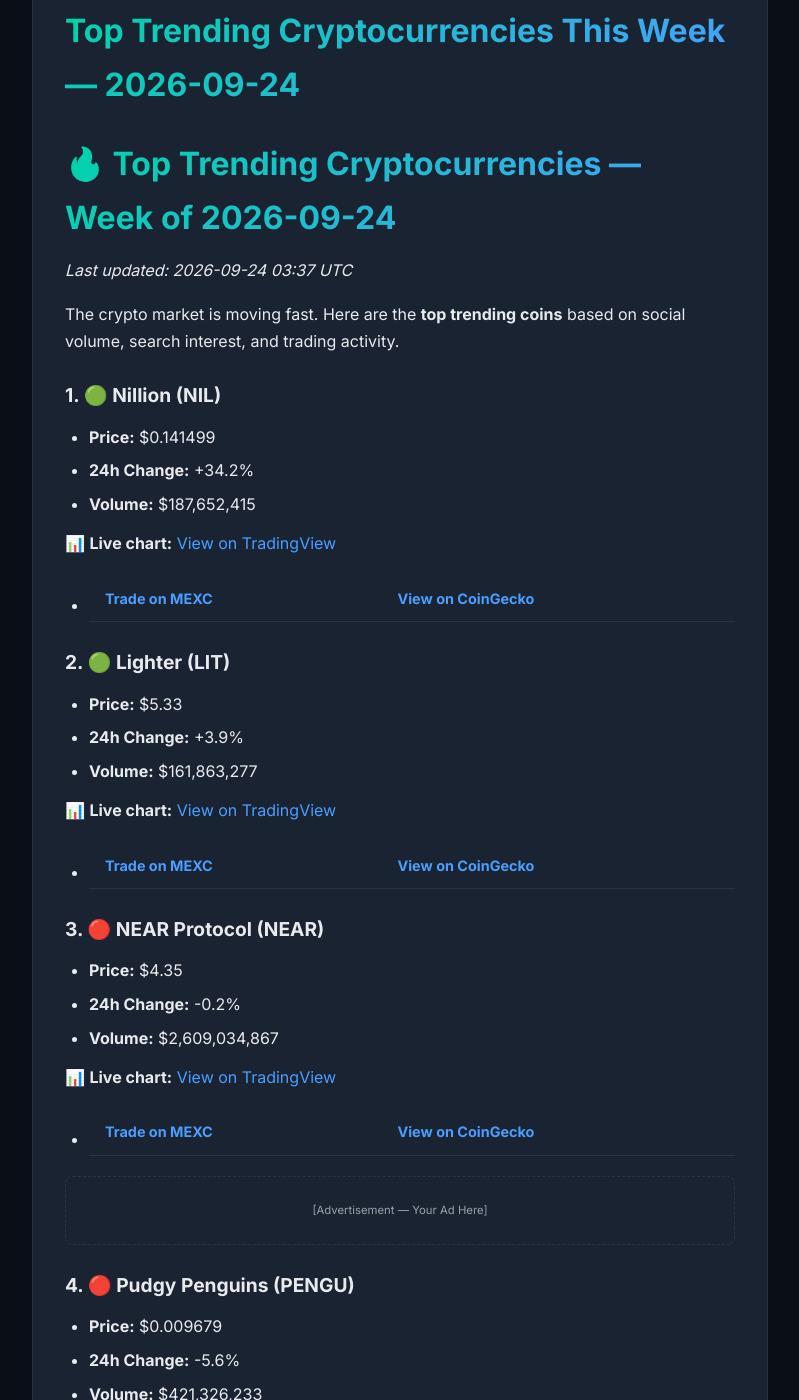
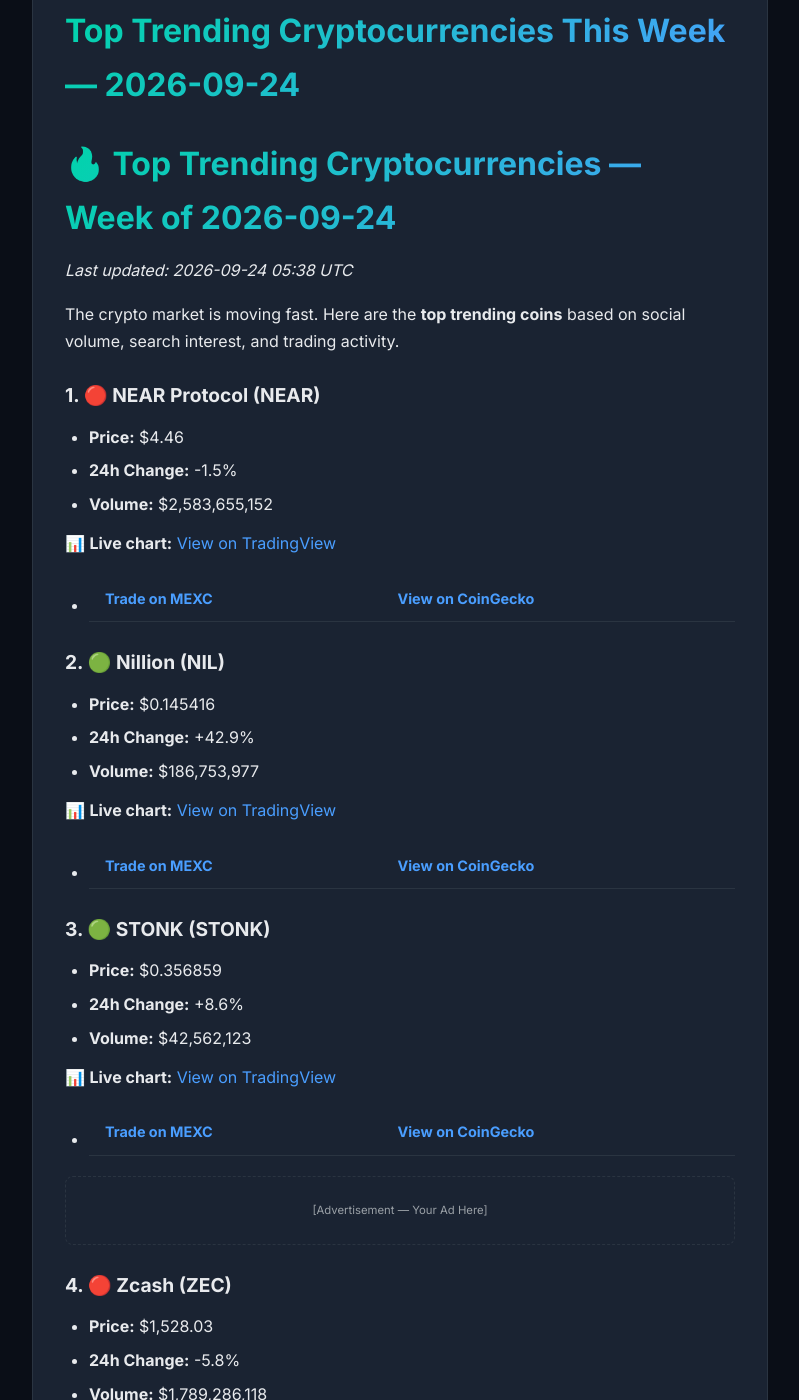
Before and after one commit to alexcipher-CRE/crypto-insights, a Jekyll site: the page built from _posts/2026-09-24-trending-coins.md, in a window 1280 px wide and 1400 px high, scrolled down 355 px. Shown: the whole window, without its empty margins (240-1039 px from the left). Built offline with Jekyll 4.4.1, drawn with Linux system fonts in a browser that asks for light colours; some of the changed text lies outside the part shown.

Commit message:
🚀 Auto-update: 22 posts

```diff
--- a/_posts/2026-09-24-trending-coins.md
+++ b/_posts/2026-09-24-trending-coins.md
@@ -6,64 +6,64 @@ tags: [crypto, trending, analysis]
 
 # 🔥 Top Trending Cryptocurrencies — Week of 2026-09-24
 
-*Last updated: 2026-09-24 03:37 UTC*
+*Last updated: 2026-09-24 05:38 UTC*
 
 The crypto market is moving fast. Here are the **top trending coins** based on social volume, search interest, and trading activity.
 
-### 1. 🟢 Nillion (NIL)
+### 1. 🔴 NEAR Protocol (NEAR)
 
-- **Price:** $0.141499
-- **24h Change:** +34.2%
-- **Volume:** $187,652,415
+- **Price:** $4.46
+- **24h Change:** -1.5%
+- **Volume:** $2,583,655,152
+
+📊 **Live chart:** [View on TradingView](https://www.tradingview.com/chart/?symbol=BINANCE:NEARUSDT)
+
+- **[Trade on MEXC](https://www.mexc.com/trade/NEAR_USDT?ref=YOUR_REF_ID)** | **[View on CoinGecko](https://www.coingecko.com/en/coins/near-protocol)**
+
+### 2. 🟢 Nillion (NIL)
+
+- **Price:** $0.145416
+- **24h Change:** +42.9%
+- **Volume:** $186,753,977
 
 📊 **Live chart:** [View on TradingView](https://www.tradingview.com/chart/?symbol=BINANCE:NILUSDT)
 
 - **[Trade on MEXC](https://www.mexc.com/trade/NIL_USDT?ref=YOUR_REF_ID)** | **[View on CoinGecko](https://www.coingecko.com/en/coins/nillion)**
 
-### 2. 🟢 Lighter (LIT)
+### 3. 🟢 STONK (STONK)
 
-- **Price:** $5.33
-- **24h Change:** +3.9%
-- **Volume:** $161,863,277
+- **Price:** $0.356859
+- **24h Change:** +8.6%
+- **Volume:** $42,562,123
 
-📊 **Live chart:** [View on TradingView](https://www.tradingview.com/chart/?symbol=BINANCE:LITUSDT)
+📊 **Live chart:** [View on TradingView](https://www.tradingview.com/chart/?symbol=BINANCE:STONKUSDT)
 
-- **[Trade on MEXC](https://www.mexc.com/trade/LIT_USDT?ref=YOUR_REF_ID)** | **[View on CoinGecko](https://www.coingecko.com/en/coins/lighter)**
-
-### 3. 🔴 NEAR Protocol (NEAR)
-
-- **Price:** $4.35
-- **24h Change:** -0.2%
-- **Volume:** $2,609,034,867
-
-📊 **Live chart:** [View on TradingView](https://www.tradingview.com/chart/?symbol=BINANCE:NEARUSDT)
-
-- **[Trade on MEXC](https://www.mexc.com/trade/NEAR_USDT?ref=YOUR_REF_ID)** | **[View on CoinGecko](https://www.coingecko.com/en/coins/near-protocol)**
+- **[Trade on MEXC](https://www.mexc.com/trade/STONK_USDT?ref=YOUR_REF_ID)** | **[View on CoinGecko](https://www.coingecko.com/en/coins/stonk)**
 
 <!-- Ad Slot: Mid-Content Leaderboard -->
 <div class="ad-slot ad-leaderboard">
   <small>[Advertisement — Your Ad Here]</small>
 </div>
 
-### 4. 🔴 Pudgy Penguins (PENGU)
+### 4. 🔴 Zcash (ZEC)
 
-- **Price:** $0.009679
-- **24h Change:** -5.6%
-- **Volume:** $421,326,233
+- **Price:** $1,528.03
+- **24h Change:** -5.8%
+- **Volume:** $1,789,286,118
 
-📊 **Live chart:** [View on TradingView](https://www.tradingview.com/chart/?symbol=BINANCE:PENGUUSDT)
+📊 **Live chart:** [View on TradingView](https://www.tradingview.com/chart/?symbol=BINANCE:ZECUSDT)
 
-- **[Trade on MEXC](https://www.mexc.com/trade/PENGU_USDT?ref=YOUR_REF_ID)** | **[View on CoinGecko](https://www.coingecko.com/en/coins/pudgy-penguins)**
+- **[Trade on MEXC](https://www.mexc.com/trade/ZEC_USDT?ref=YOUR_REF_ID)** | **[View on CoinGecko](https://www.coingecko.com/en/coins/zcash)**
 
-### 5. 🔴 Bittensor (TAO)
+### 5. 🔴 Pons (PONS)
 
-- **Price:** $286.93
-- **24h Change:** -9.6%
-- **Volume:** $356,885,851
+- **Price:** $0.637370
+- **24h Change:** -9.7%
+- **Volume:** $91,710,259
 
-📊 **Live chart:** [View on TradingView](https://www.tradingview.com/chart/?symbol=BINANCE:TAOUSDT)
+📊 **Live chart:** [View on TradingView](https://www.tradingview.com/chart/?symbol=BINANCE:PONSUSDT)
 
-- **[Trade on MEXC](https://www.mexc.com/trade/TAO_USDT?ref=YOUR_REF_ID)** | **[View on CoinGecko](https://www.coingecko.com/en/coins/bittensor)**
+- **[Trade on MEXC](https://www.mexc.com/trade/PONS_USDT?ref=YOUR_REF_ID)** | **[View on CoinGecko](https://www.coingecko.com/en/coins/pons)**
 
 ## 💡 How to Buy These Coins
 
```
Also changed, not shown: _posts/2026-09-24-defi-yields.md (+11 -11 lines), _posts/2026-09-24-how-to-buy-near-protocol.md (added, +112 -0 lines), _posts/2026-09-24-market-movers.md (+5 -5 lines), _posts/index.md (+1 -1 lines), api/v1/market.json (+106 -106 lines).
